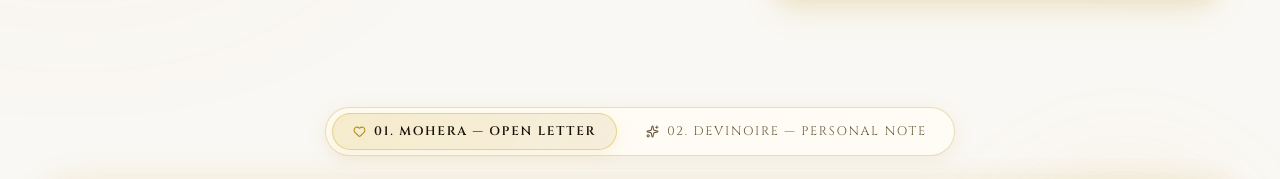
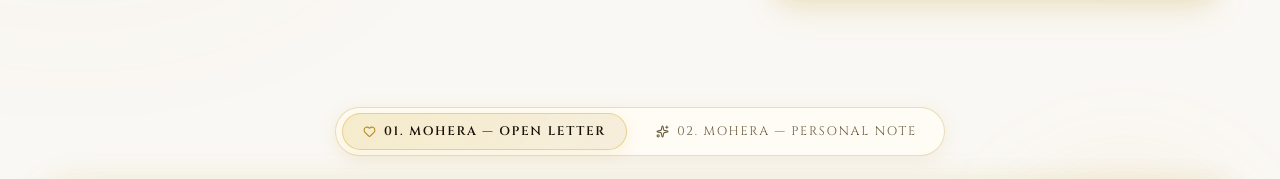
Before and after one commit to yash-n10/perfume-website, a React (Vite) app: page / in a window 1280 px wide. Shown: the part 847-1026 px from the top of the page. Built offline with nearby package versions, Linux system fonts and the light colour scheme.

Commit message:
Update personal note tab and lightbox title to MOHERA instead of DEVINOIRE

```diff
--- a/src/components/FounderNotes.jsx
+++ b/src/components/FounderNotes.jsx
@@ -23,12 +23,12 @@ const slidesData = [
   },
   {
     id: 'personal-note',
-    tabLabel: '02. DEVINOIRE — Personal Note',
+    tabLabel: '02. MOHERA — Personal Note',
     badgeText: 'Personal Note',
     frameTag: '"My Fragrance, My Signature."',
     imagePath: '/personal_note.jpeg',
     imageFallback: '/assets/personal_note.jpeg',
-    lightboxTitle: 'DEVINOIRE Parfums — Personal Note',
+    lightboxTitle: 'MOHERA Fragrances — Personal Note',
     lightboxQuote: '"My Fragrance, My Signature."'
   }
 ];
```
